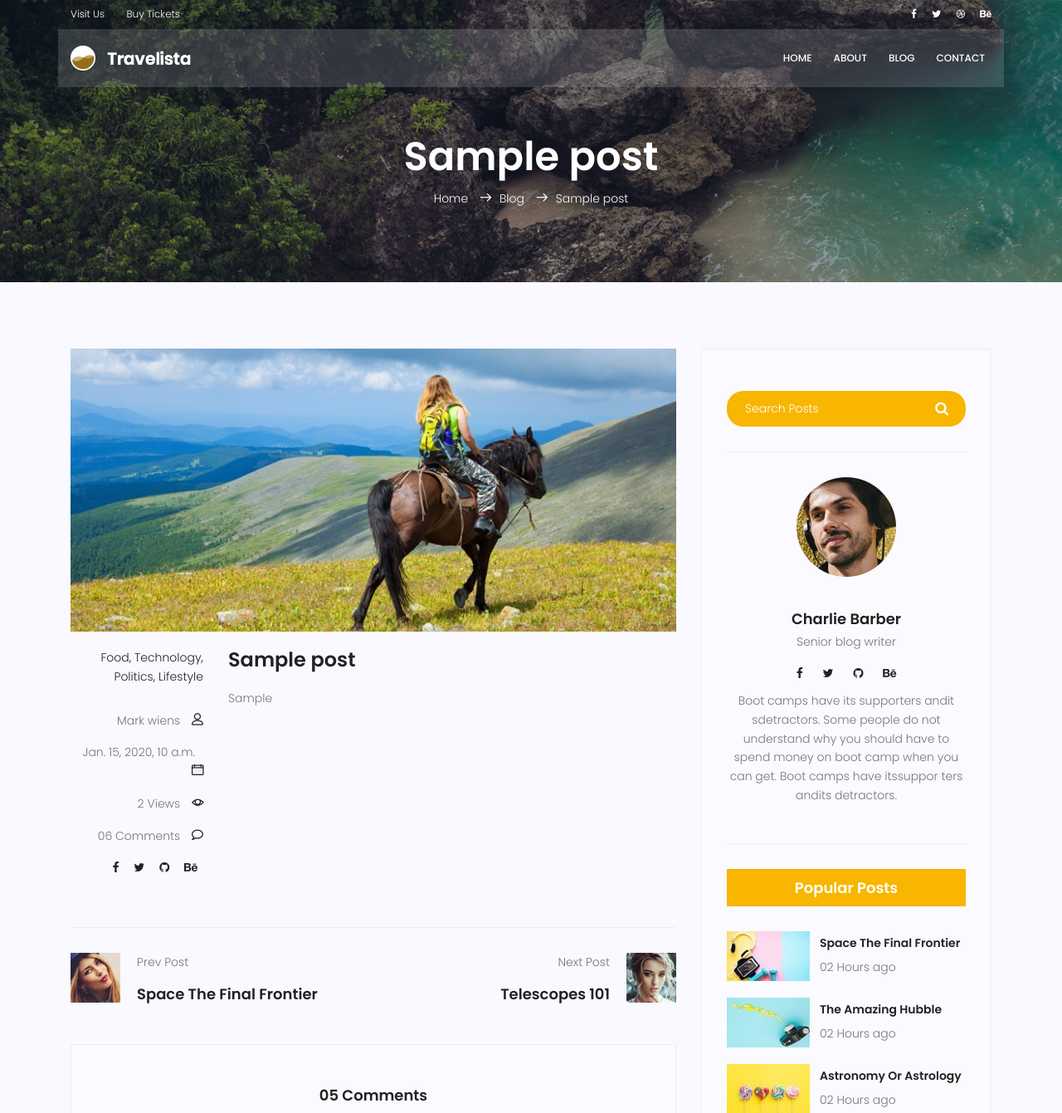
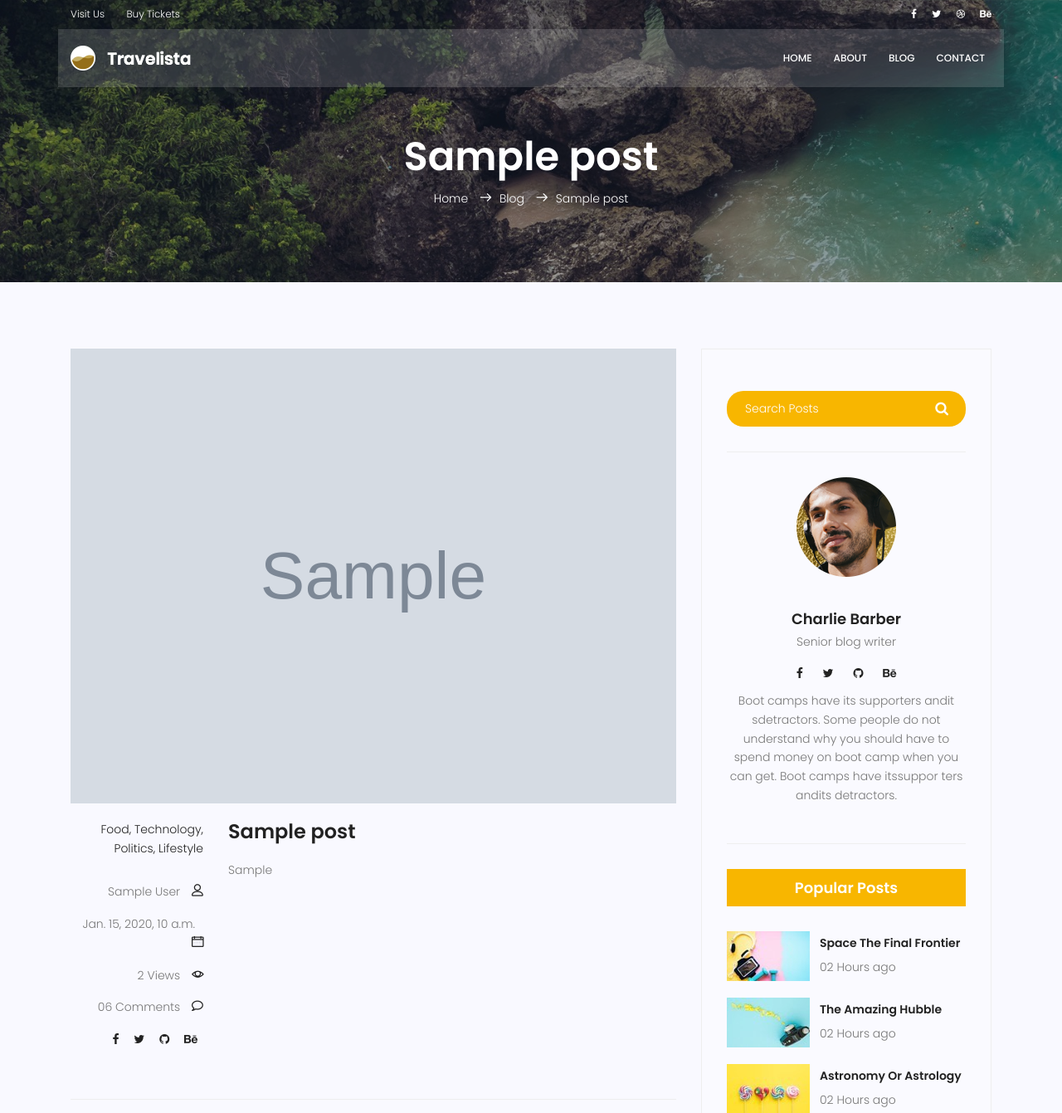
Before and after one commit to AmirrezaAttary/Django_Bigdely_Tamrin, a Django app: page /blog/1 in a window 1280 px wide. Shown: the top 1341 px of the page at 83% size. Run offline with Django 3.2, Linux system fonts and the light colour scheme; tables that the repository leaves empty hold one stand-in row (values such as "Sample post"); grey boxes marked "Sample" are stand-in pictures; some libraries are stand-ins or nearby versions.

Commit message:
add media file

```diff
--- a/blog/models.py
+++ b/blog/models.py
@@ -2,7 +2,7 @@ from django.db import models
 from django.contrib.auth.models import User
 # Create your models here.
 class Post(models.Model):
-    # image
+    image = models.ImageField(upload_to = 'blog/',default='blog/default.jpg')
     author = models.ForeignKey(User,on_delete=models.SET_NULL,null=True)
     title = models.CharField(max_length=255)
     contend = models.TextField()
--- a/requirements.txt
+++ b/requirements.txt
@@ -2,3 +2,4 @@ asgiref
 Django>3.2,<3.3
 pytz
 sqlparse
+pillow
--- a/templates/blog/blog-home.html
+++ b/templates/blog/blog-home.html
@@ -104,7 +104,7 @@
 								</div>
 								<div class="col-lg-9 col-md-9 ">
 									<div class="feature-img">
-										<img class="img-fluid" src="{% static 'img/blog/feature-img1.jpg'%}" alt="">
+										<img class="img-fluid" src="{{post.image.url}}" alt="">
 									</div>
 									<a class="posts-title" href="{% url 'blog:single' post.pk %}"><h3>{{post.title}}</h3></a>
 									<p class="excert">
--- a/templates/blog/blog-single.html
+++ b/templates/blog/blog-single.html
@@ -26,7 +26,7 @@
 							<div class="single-post row">
 								<div class="col-lg-12">
 									<div class="feature-img">
-										<img class="img-fluid" src="{% static 'img/blog/feature-img1.jpg'%}" alt="">
+										<img class="img-fluid" src="{{post.image.url}}" alt="">
 									</div>
 								</div>
 								<div class="col-lg-3  col-md-3 meta-details">
@@ -37,7 +37,7 @@
 										<li><a href="#">Lifestyle</a></li>
 									</ul>
 									<div class="user-details row">
-										<p class="user-name col-lg-12 col-md-12 col-6"><a href="#">Mark wiens</a> <span class="lnr lnr-user"></span></p>
+										<p class="user-name col-lg-12 col-md-12 col-6"><a href="#">{{post.author.get_full_name}}</a> <span class="lnr lnr-user"></span></p>
 										<p class="date col-lg-12 col-md-12 col-6"><a href="#">{{post.published_date}}</a> <span class="lnr lnr-calendar-full"></span></p>
 										<p class="view col-lg-12 col-md-12 col-6"><a href="#">{{post.contend_view}} Views</a> <span class="lnr lnr-eye"></span></p>
 										<p class="comments col-lg-12 col-md-12 col-6"><a href="#">06 Comments</a> <span class="lnr lnr-bubble"></span></p>
```
Also changed, not shown: blog/migrations/0004_post_image.py (added), media/blog/cat-widget2.jpg (added), media/blog/default.jpg (added), media/blog/feature-img2.jpg (added).
